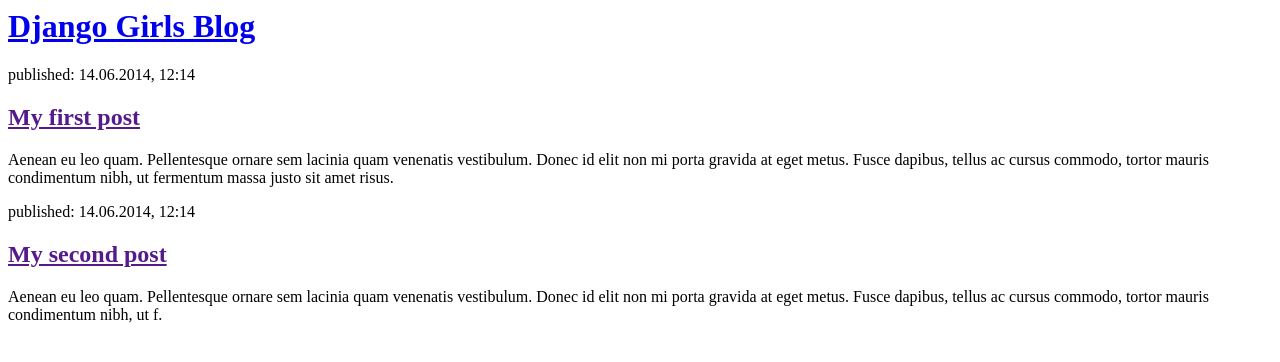
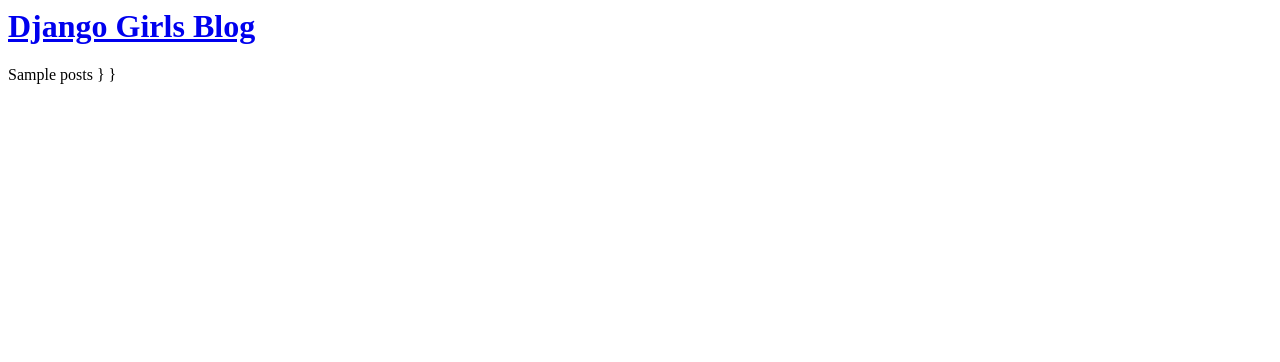
Before and after one commit to kimwahho/my-first-blog, a Python web app: template blog/templates/blog/post_list.html in a window 1280 px wide. Shown: the top 362 px of the page. Run offline with Jinja, Linux system fonts and the light colour scheme; the template is opened without the code that fills it: most values are stand-ins (such as "Sample title", 1, 10 or a date in 2020).

Commit message:
updated text

```diff
--- a/blog/templates/blog/post_list.html
+++ b/blog/templates/blog/post_list.html
@@ -6,17 +6,8 @@
         <div>
             <h1><a href="/">Django Girls Blog</a></h1>
         </div>
-
-        <div>
-            <p>published: 14.06.2014, 12:14</p>
-            <h2><a href="">My first post</a></h2>
-            <p>Aenean eu leo quam. Pellentesque ornare sem lacinia quam venenatis vestibulum. Donec id elit non mi porta gravida at eget metus. Fusce dapibus, tellus ac cursus commodo, tortor mauris condimentum nibh, ut fermentum massa justo sit amet risus.</p>
-        </div>
-
-        <div>
-            <p>published: 14.06.2014, 12:14</p>
-            <h2><a href="">My second post</a></h2>
-            <p>Aenean eu leo quam. Pellentesque ornare sem lacinia quam venenatis vestibulum. Donec id elit non mi porta gravida at eget metus. Fusce dapibus, tellus ac cursus commodo, tortor mauris condimentum nibh, ut f.</p>
-        </div>
+{{ posts }}
     </body>
+}
+}
 </html>
--- a/blog/views.py
+++ b/blog/views.py
@@ -1,4 +1,10 @@
 from django.shortcuts import render
+from django.utils import timezone
+from .models import Post
+
+def post_list(request):
+posts = Post.objects.filter(published_date__lte=timezone.now()).order_by('published_date')
+    return render(request, 'blog/post_list.html', {'posts': posts})
 
 # Create your views here.
 def post_list(request):
```
